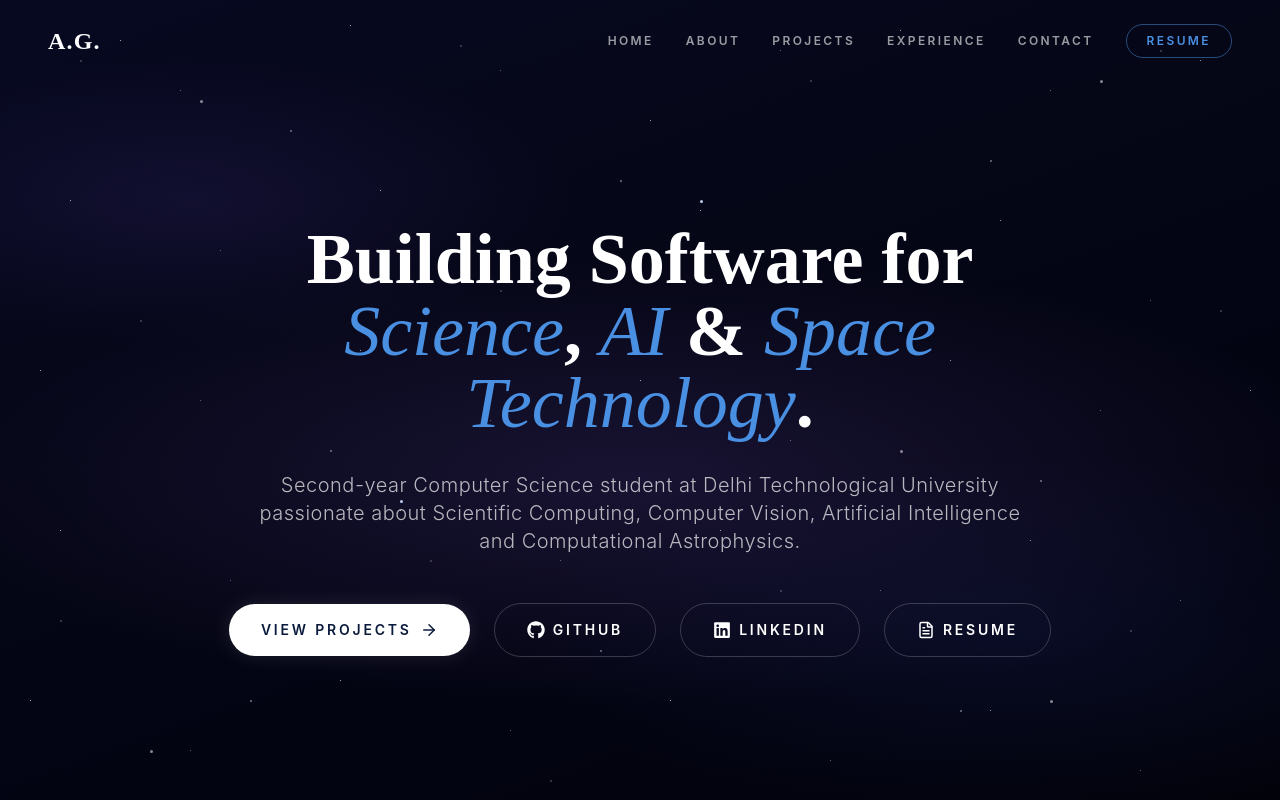
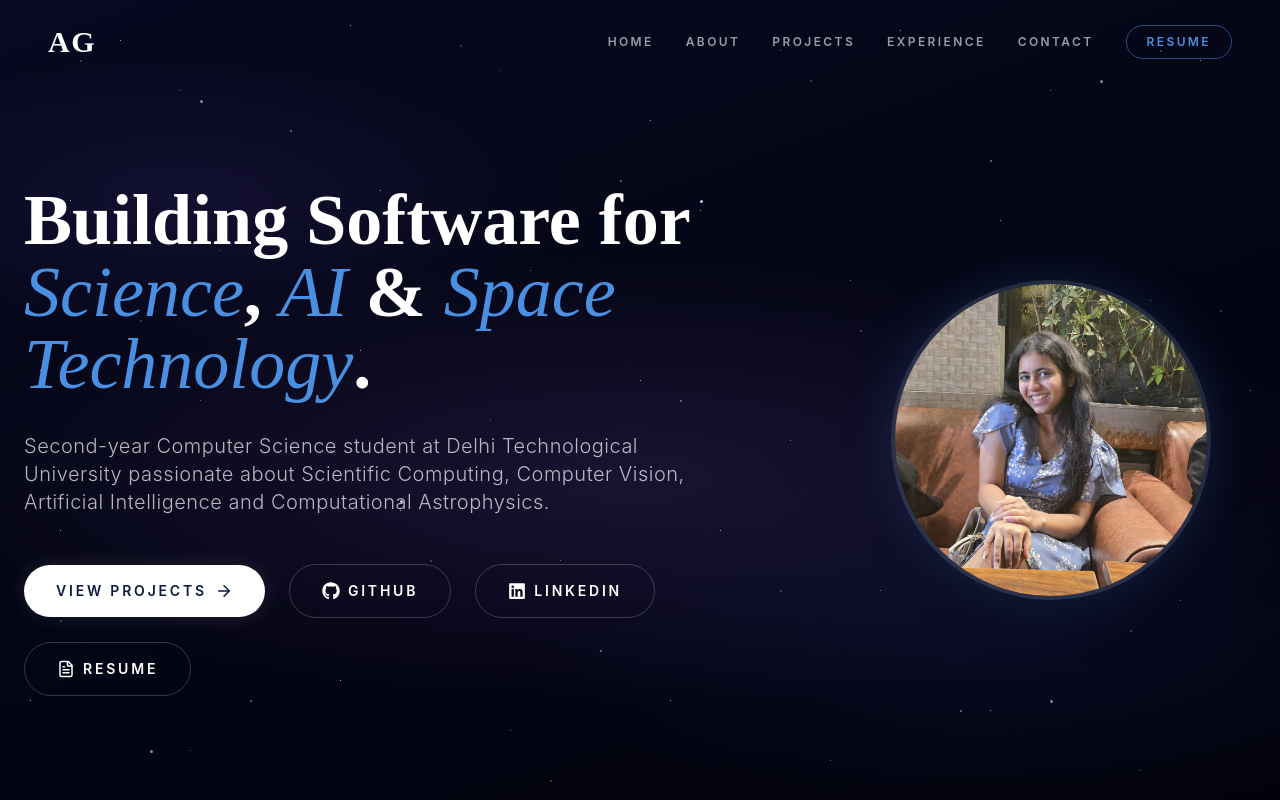
Before and after one commit to abhishtagyanda-png/htmlportfolioo, a React (Vite) app: page / in a window 1280 px wide. Shown: the top 800 px of the page. Built offline with nearby package versions, Linux system fonts and the light colour scheme.

Commit message:
Update profile picture and Hero layout

```diff
--- a/src/components/layout/Navbar.jsx
+++ b/src/components/layout/Navbar.jsx
@@ -33,9 +33,9 @@ const Navbar = () => {
           to="home"
           smooth={true}
           duration={800}
-          className="text-2xl font-serif font-bold cursor-pointer tracking-wider"
+          className="text-3xl font-serif font-bold cursor-pointer tracking-wider"
         >
-          A.G.
+          AG
         </Link>
 
         {/* Desktop Nav */}
--- a/src/components/sections/Hero.jsx
+++ b/src/components/sections/Hero.jsx
@@ -11,7 +11,9 @@ const Hero = () => {
       <AnimatedStars />
 
       <div className="container mx-auto px-6 relative z-10">
-        <div className="max-w-4xl mx-auto text-center">
+        <div className="flex flex-col lg:flex-row items-center justify-between gap-12">
+          {/* Left Content */}
+          <div className="max-w-3xl text-left lg:w-2/3">
             <motion.div
               initial={{ opacity: 0, y: 30 }}
               animate={{ opacity: 1, y: 0 }}
@@ -27,7 +29,7 @@ const Hero = () => {
               animate={{ opacity: 1, y: 0 }}
               transition={{ duration: 1, delay: 0.4 }}
             >
-            <p className="text-lg md:text-xl text-white/70 font-light leading-relaxed mb-12 max-w-3xl mx-auto tracking-wide">
+              <p className="text-lg md:text-xl text-white/70 font-light leading-relaxed mb-12 max-w-2xl tracking-wide">
                 Second-year Computer Science student at Delhi Technological University passionate about Scientific Computing, Computer Vision, Artificial Intelligence and Computational Astrophysics.
               </p>
             </motion.div>
@@ -36,7 +38,7 @@ const Hero = () => {
               initial={{ opacity: 0, y: 30 }}
               animate={{ opacity: 1, y: 0 }}
               transition={{ duration: 1, delay: 0.6 }}
-            className="flex flex-col sm:flex-row items-center justify-center gap-6"
+              className="flex flex-wrap items-center gap-6"
             >
               <Link
                 to="projects"
@@ -80,6 +82,24 @@ const Hero = () => {
               </a>
             </motion.div>
           </div>
+
+          {/* Right Image */}
+          <motion.div
+            initial={{ opacity: 0, scale: 0.8 }}
+            animate={{ opacity: 1, scale: 1 }}
+            transition={{ duration: 1, delay: 0.4 }}
+            className="lg:w-1/3 flex flex-col items-center justify-center mt-12 lg:mt-0"
+          >
+            <div className="relative group">
+              <div className="absolute inset-0 bg-accent/20 rounded-full blur-xl group-hover:bg-accent/30 transition-all duration-500"></div>
+              <img
+                src="/profile.jpg.jpeg"
+                alt="Profile"
+                className="relative z-10 w-64 h-64 md:w-72 md:h-72 lg:w-80 lg:h-80 rounded-full object-cover border-4 border-white/10 shadow-2xl transition-transform duration-500 group-hover:scale-105"
+              />
+            </div>
+          </motion.div>
+        </div>
       </div>
     </section>
   );
```
Also changed, not shown: public/profile.jpg.jpeg (added). Lines whose indentation alone changed are shown as unchanged.
